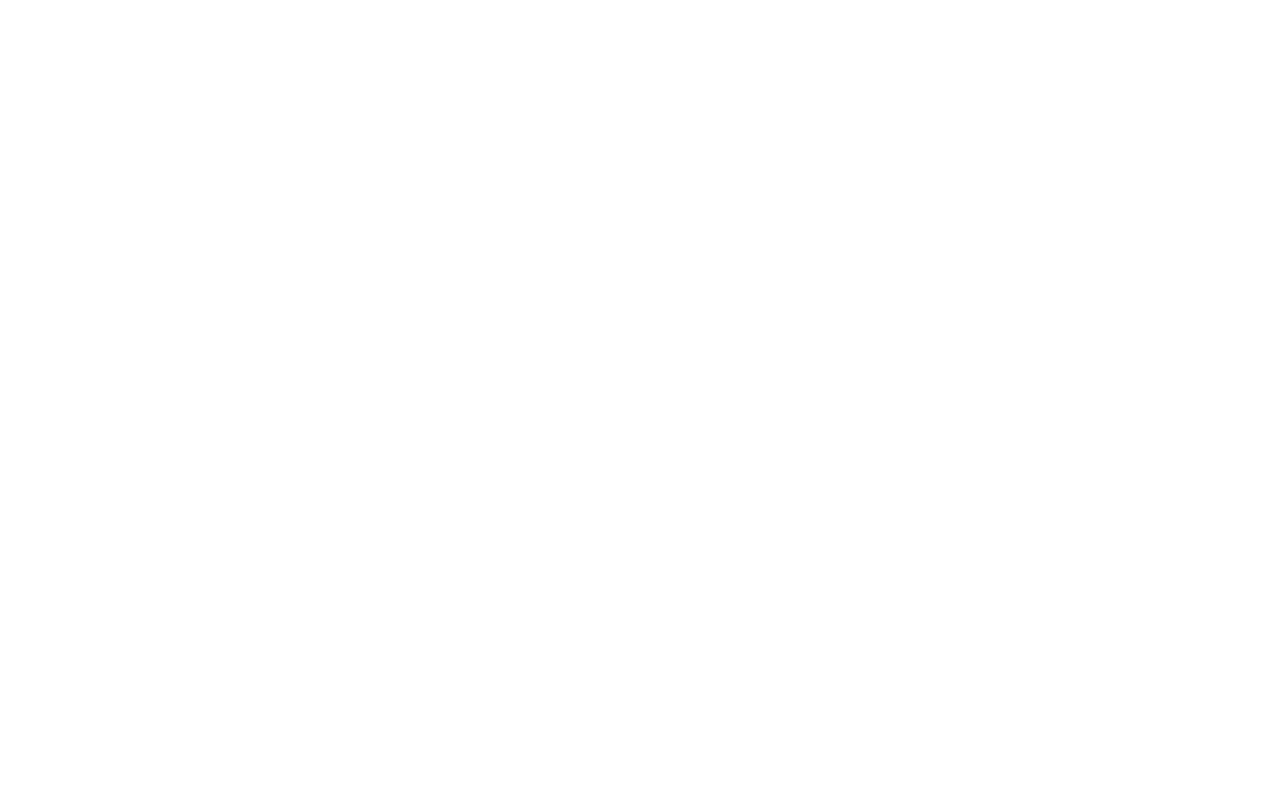
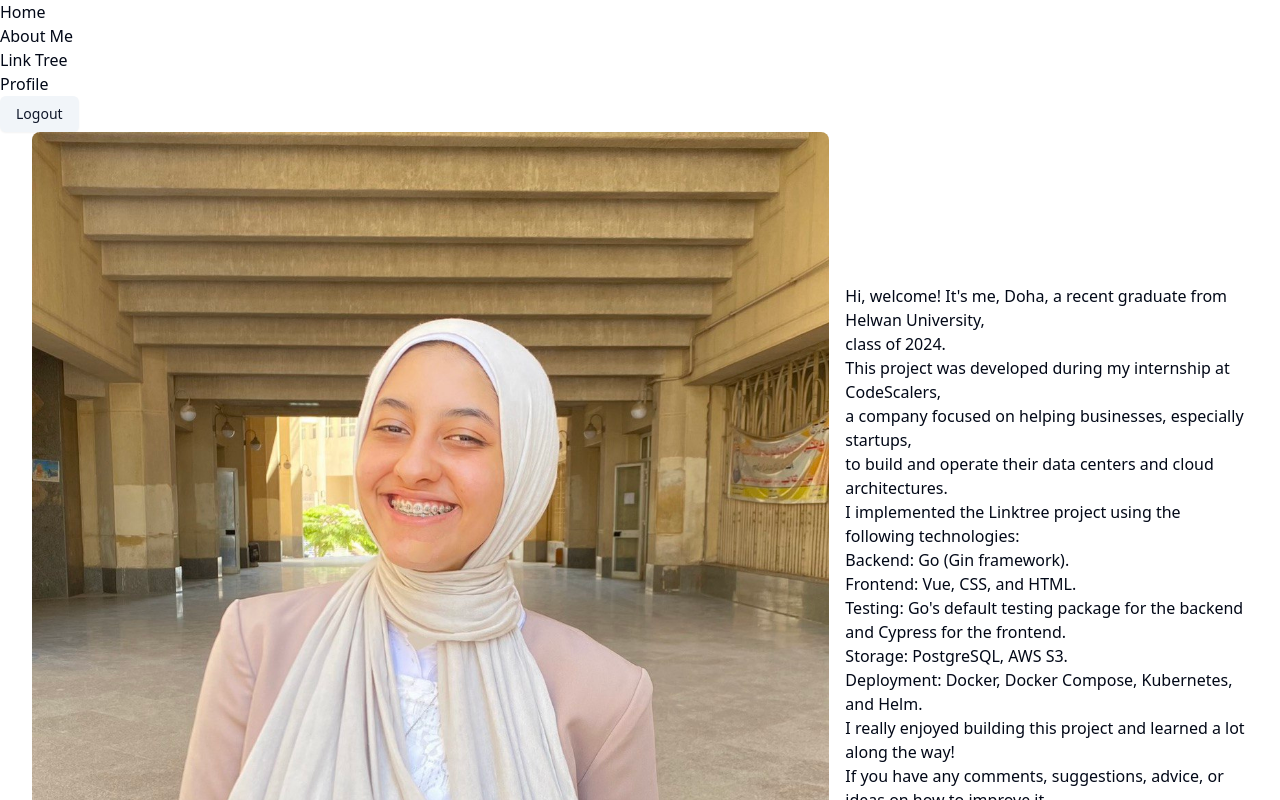
Before and after one commit to codescalersinternships/Link-Tree-Dohaelsawy, a Vue app in the folder frontend/: page /about in a window 1280 px wide. Before the commit this address had no page. Shown: the top 800 px of the page. Built offline with nearby package versions, Linux system fonts and the light colour scheme.

Commit message:
feat: add about me page

```diff
--- a/frontend/cypress.config.ts
+++ b/frontend/cypress.config.ts
@@ -3,6 +3,6 @@
 export default defineConfig({
   e2e: {
     specPattern: 'cypress/e2e/**/*.{cy,spec}.{js,jsx,ts,tsx}',
-    baseUrl: 'http://localhost:4173'
+    baseUrl: 'http://localhost:5173'
   }
 })
--- a/frontend/src/assets/index.css
+++ b/frontend/src/assets/index.css
@@ -2,9 +2,9 @@
 @import url("https://fonts.googleapis.com/css2?family=Lobster&display=swap");
 @import url("https://fonts.googleapis.com/css2?family=Lobster&family=Poiret+One&display=swap");
 @import url("https://fonts.googleapis.com/css2?family=Lobster&family=Noto+Sans+Mono:wght@100..900&family=Poiret+One&display=swap");
-@import url('https://fonts.googleapis.com/css2?family=Lobster&family=Poiret+One&display=swap');
-@import url('https://fonts.googleapis.com/css2?family=Lobster&family=Noto+Sans+Mono:wght@100..900&family=Poiret+One&display=swap');
-@import url('https://fonts.googleapis.com/css2?family=Lobster&family=Noto+Sans+Mono:wght@100..900&family=Poiret+One&display=swap');
+@import url("https://fonts.googleapis.com/css2?family=Lobster&family=Poiret+One&display=swap");
+@import url("https://fonts.googleapis.com/css2?family=Lobster&family=Noto+Sans+Mono:wght@100..900&family=Poiret+One&display=swap");
+@import url("https://fonts.googleapis.com/css2?family=Lobster&family=Noto+Sans+Mono:wght@100..900&family=Poiret+One&display=swap");
 * {
   padding: 0;
   margin: 0;
@@ -74,14 +74,6 @@
   flex-direction: column;
 }
 
-.sub-container {
-  display: flex;
-  justify-content: center;
-  flex-direction: column;
-  align-items: center;
-  height: max-content;
-}
-
 Button {
   width: 150px;
   height: 100px;
@@ -95,12 +87,11 @@
   margin-top: 20px;
 }
 
-.username {
+.data {
   font-weight: 800;
   font-size: 20px;
   color: #ffffff;
 }
-
 
 .link {
   display: flex;
@@ -257,18 +248,16 @@
   width: 100%;
 }
 
-
 table,
-th
-{
+th {
   border-collapse: collapse;
   padding: 1rem;
   text-align: center;
-  color:#fff;
+  color: #fff;
 }
 
 td {
-  color:#000;
+  color: #000;
 }
 
 thead th {
@@ -294,7 +283,7 @@
 }
 
 tbody tr td,
-tbody tr td p,{
+tbody tr td p {
   transition: 0.2s ease-in-out;
 }
 
@@ -348,13 +337,29 @@
 }
 
 
+.about {
+  display:flex;
+  flex-direction:row;
+}
+.about img {
+  max-width:500px;
+  max-height:500px;
+}
+
 @media (max-width: 1418px) {
   .content {
     padding: 30px;
   }
-
+  .about {
+    display:flex;
+    flex-direction:column;
+  }
+  .about img {
+    max-width:200px;
+    max-height:200px;
+  }
 }
-@media (max-width: 635px) {
+@media (max-width: 833px) {
   /* .container{
     padding:30px;
   } */
@@ -363,25 +368,28 @@
   }
 
   .fancy-word {
-    font-size: 70px;
+    font-size: 100px;
   }
   .nav-item a {
     margin: 0px 10px;
     padding: 5px;
-    font-weight: 300;
+    font-weight: 400;
+    font-size:15px;
   }
   .navbar {
     padding-top: 10px;
   }
   Button {
-    width: 100px;
-    height: 100px;
+    width: 140px;
+    height: 140px;
   }
+
+
 }
 
-@media (max-width: 476px) {
-  .container{
-    padding:30px;
+@media (max-width: 515px) {
+  .container {
+    padding: 30px;
   }
   .content {
     padding: 30px;
@@ -390,13 +398,13 @@
     padding-top: 20px;
   }
   .fancy-word {
-    font-size: 40px;
+    font-size: 60px;
   }
   .navbar {
     padding-top: 5px;
   }
   Button {
-    width: 90px;
+    width: 140px;
     height: 90px;
   }
   .normal {
@@ -417,8 +425,8 @@
   }
   .profile-image {
     margin-bottom: 5px;
-    display:flex;
-    flex-direction:column;
+    display: flex;
+    flex-direction: column;
   }
   .profile-image img {
     width: 40px;
--- a/frontend/src/components/header.vue
+++ b/frontend/src/components/header.vue
@@ -50,7 +50,7 @@
                     <a href="/" class="nav-link">Home</a>
                 </li>
                 <li class="nav-item">
-                    <a href="#" class="nav-link">About</a>
+                    <a href="/about" class="nav-link">About Me</a>
                 </li>
                 <li class="nav-item">
                     <a @click="onSubmitLinkTree" class="nav-link" href="">Link Tree</a>
--- a/frontend/src/components/profile.vue
+++ b/frontend/src/components/profile.vue
@@ -1,10 +1,14 @@
 <script setup lang="ts">
 import { onMounted, ref, type Ref } from 'vue';
 import { useAccountStore } from '@/stores/accountStore'
+import { useAuthStore } from '@/stores/authStore'
+
 import { Button } from '@/components/ui/button';
+import router from '@/router';
 
 
 const accountStore = useAccountStore();
+const authStore = useAuthStore();
 const defaultImage = '/src/assets/user.png';
 const isImageExist = ref(false)
 const username = ref(localStorage.getItem("currentUsername"));
@@ -14,7 +18,6 @@
     phone: accountStore.user.phone,
     bio: accountStore.user.bio,
 });
-// const userImgUrl = new URL(accountStore.user.image).href
 
 
 const formData = new FormData();
@@ -52,6 +55,19 @@
         alert(error)
     }
 }
+
+const deleteProfile = async () => {
+    try {
+        await accountStore.deleteAccount();
+        await authStore.logoutUser();
+        router.push('/').then(() => {
+            window.location.reload();
+        });
+    } catch (error) {
+        console.error("Error fetching user:", error);
+        alert(error)
+    }
+}
 onMounted(getAccountData);
 
 // ../../../backend/database/users_photo/d2002@.png
@@ -62,8 +78,8 @@
 <template>
     <div class="edit-profile-container">
         <div v-if="userReq">
-            <div class="username">
-                <p class="username">{{ username }}</p>
+            <div class="data">
+                <p>{{ username }}</p>
             </div>
             <form @submit.prevent="updateProfile" enctype="multipart/form-data">
                 <!-- Profile Image -->
@@ -100,6 +116,7 @@
                 <Button variant="default" @click="updateProfile">Submit</Button>
             </form>
         </div>
+    </div>
+    <Button variant="destructive" @click="deleteProfile" class="buttons">Delete Account</Button>
 
-    </div>
 </template>
--- a/frontend/src/router/index.ts
+++ b/frontend/src/router/index.ts
@@ -6,6 +6,7 @@
 import LiveDemo from '@/views/links/liveDemo.vue'
 import Profile from "@/views/account/profile.vue"
 import analytics from "@/views/account/analytics.vue"
+import about from "@/views/about.vue"
 
 
 
@@ -48,6 +49,11 @@
       name: 'analytics',
       component: analytics
     },
+    {
+      path: '/about',
+      name: 'about',
+      component: about
+    },
   ]
 })
 
--- /dev/null
+++ b/frontend/src/views/about.vue
@@ -0,0 +1,39 @@
+<script setup lang="ts">
+
+import Header from '@/components/header.vue'
+
+
+
+
+
+</script>
+
+<template>
+
+    <div class="wrapper">
+        <div class="content">
+            <Header></Header>
+            <div class="container">
+                <div class="flex justify-center items-center gap-4 about">
+                    <div>
+                        <img src="/src/assets/me.jpg" alt="me" class="rounded-lg">
+                    </div>
+                    <div class="data">
+                        <p>Hi, welcome! It's me, Doha, a recent graduate from Helwan University,<br>class of 2024.<br> This
+                            project was developed during my internship at CodeScalers, <br> a company focused on helping
+                            businesses, especially startups, <br> to build and operate their data centers and cloud
+                            architectures.<br> I implemented the Linktree project using the following technologies:<br>
+                            Backend: Go (Gin framework). <br> Frontend: Vue, CSS, and HTML. <br> Testing: Go's default
+                            testing package for the backend <br>and Cypress for the frontend.<br> Storage: PostgreSQL, AWS
+                            S3. <br>
+                            Deployment: Docker, Docker Compose, Kubernetes, and Helm.<br> I really enjoyed building this
+                            project and learned a lot along the way!<br> If you have any comments, suggestions, advice,
+                            or
+                            ideas on how to improve it,<br> please feel free to reach out to me on <br> dohaelsawy18@gmail.com.
+                        </p>
+                    </div>
+                </div>
+            </div>
+        </div>
+    </div>
+</template>
--- a/frontend/src/views/account/analytics.vue
+++ b/frontend/src/views/account/analytics.vue
@@ -36,7 +36,7 @@
         <div class="content">
             <Header></Header>
             <div class="container">
-                <div class="sub-container">
+                <div class="flex flex-col justify-center items-center">
                     <div class="profile-bar">
                         <a href="/account/get_account/">Edit Profile</a>
                         <a :href="analyticsUrl"> Show Analytics</a>
--- a/frontend/src/views/account/profile.vue
+++ b/frontend/src/views/account/profile.vue
@@ -38,7 +38,7 @@
         <div class="content">
             <Header></Header>
             <div class="container">
-                <div class="sub-container">
+                <div class="flex flex-col justify-center items-center">
                     <div class="profile-bar">
                         <a href="/account/get_account/">Edit Profile</a>
                         <a :href="analyticsUrl"> Show Analytics</a>
--- a/frontend/src/views/links/liveDemo.vue
+++ b/frontend/src/views/links/liveDemo.vue
@@ -1,16 +1,17 @@
 <script setup lang="ts">
 import { onMounted, ref, type Ref } from 'vue';
 import { useLinkStore } from '@/stores/linkStore'
-import type { Link } from '@/types/index';
+import type { Link, User } from '@/types/index';
 import Header from '@/components/header.vue';
 
 props: ['username'];
 
+const defaultImage = '/src/assets/profile.png';
+const userImage = ref(localStorage.getItem("currentUserImage"))
+const userData = ref<User | null>(JSON.parse(localStorage.getItem("currentUser") || "null") as User | null);
 const isEmpty = ref(true);
-
 const username = ref(localStorage.getItem("currentUsername"));
 const linkStore = useLinkStore();
-
 const links: Ref<Link[]> = ref([]);
 const fetchLinks = async () => {
     try {
@@ -38,18 +39,23 @@
             <Header></Header>
 
             <div class="container">
-                <div class="sub-container">
+                <div class="flex flex-col justify-center items-center">
                     <div v-if="isEmpty" class="empty">
-                        <img src="../../assets/website-design.png" alt="empty">
+                        <img src="/src/assets/website-design.png" alt="empty">
                     </div>
                     <div v-else>
-                        <div class="circular--landscape">
-                            <img src="../../assets/profile.png" />
+                        <div class="profile-image">
+                            <img :src="userImage || defaultImage" />
                         </div>
-                        <div class="username">
+                        <div class="data">
                             <p class="username">{{ username }}</p>
                         </div>
-
+                        <div class="data">
+                            <p class="username">{{ userData?.phone }}</p>
+                        </div>
+                        <div class="data">
+                            <p class="username">{{ userData?.bio }}</p>
+                        </div>
                         <div v-for="link in links" class="link">
                             <div class="link-content">
                                 <p class="link-name">{{ link.name }}</p>
```
Also changed, not shown: frontend/src/views/links/links.vue (+14 -7 lines), frontend/src/assets/me.jpg (added), frontend/src/assets/me2.jpg (added).
